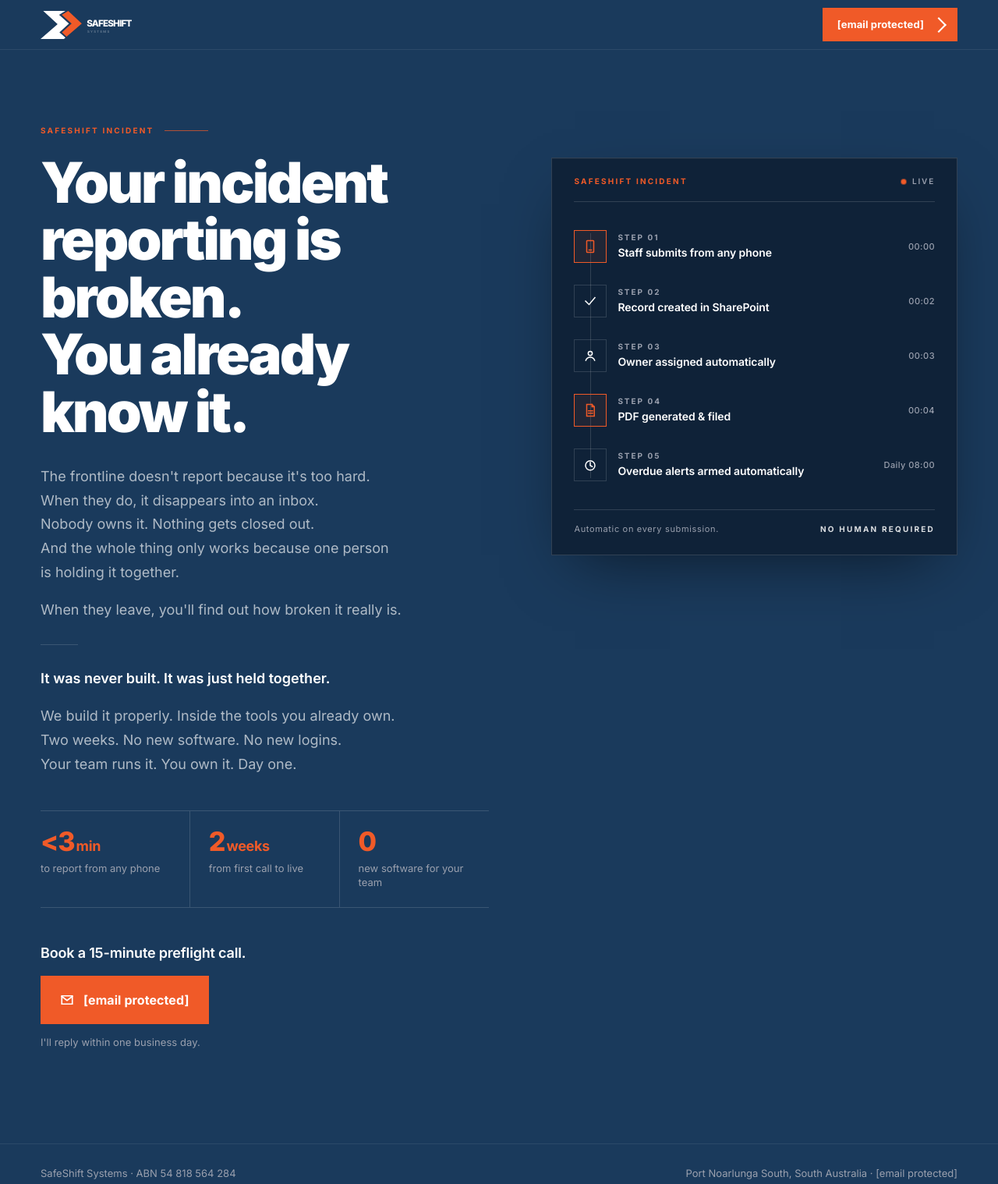
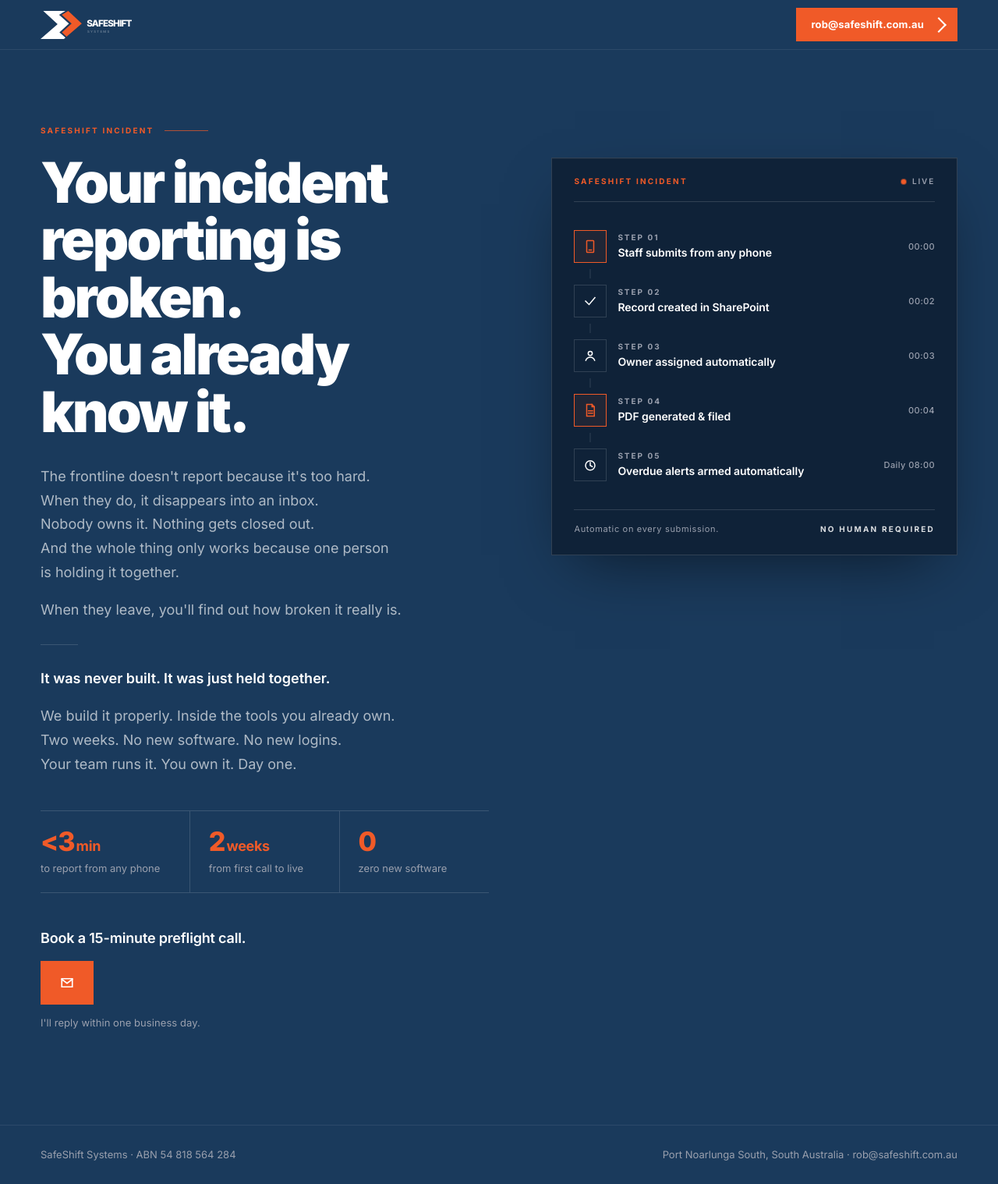
Before and after one commit to SafeShiftRSC/safeshift-landing, a plain HTML site: page index.html in a window 1280 px wide. Shown: the whole page at 78% size. Drawn offline with Linux system fonts and the light colour scheme.

Commit message:
Add files via upload

```diff
--- a/index.html
+++ b/index.html
@@ -317,19 +317,16 @@
     counter-reset:step;
     position:relative;
   }
-  /* connector spine */
-  .steps::before{
+  /* connector spine — segments between steps only, breaks at each icon */
+  .step + .step::before{
     content:"";
     position:absolute;
     left:21px;
-    top:18px;
-    bottom:18px;
+    top:-6px;
+    height:12px;
     width:1px;
-    background:linear-gradient(
-      to bottom,
-      var(--hairline-mid) 0,
-      var(--hairline-mid) 100%
-    );
+    background:var(--hairline-mid);
+    transform:translateX(-0.5px);
   }
   .step{
     display:grid;
@@ -467,8 +464,8 @@
           fill="rgba(255,255,255,0.4)">SYSTEMS</text>
       </svg>
     </a>
-    <a class="cta" href="/cdn-cgi/l/email-protection#abd9c4c9ebd8cacdced8c3c2cddf85c8c4c685cade94d8dec9c1cec8df96f8cacdcef8c3c2cddf8e999bdbd9cecdc7c2ccc3df8e999bc8cac7c7">
-      <span class="__cf_email__" data-cfemail="3a4855587a495b5c5f4952535c4e14595557145b4f">[email&#160;protected]</span><span class="arrow" aria-hidden="true"></span>
+    <a class="cta" href="mailto:rob@safeshift.com.au">
+      rob@safeshift.com.au<span class="arrow" aria-hidden="true"></span>
     </a>
   </div>
 </nav>
@@ -523,19 +520,18 @@
         </div>
         <div class="proof-item" role="listitem">
           <span class="proof-num">0</span>
-          <div class="proof-label">new software for your team</div>
+          <div class="proof-label">zero new software</div>
         </div>
       </div>
 
       <!-- CTA -->
       <div class="cta-block">
         <p class="pitch">Book a 15-minute preflight call.</p>
-        <a class="cta-mail" href="/cdn-cgi/l/email-protection#34465b567447555251475c5d52401a575b591a55410b4741565e5157400967555251675c5d524011060444465152585d535c4011060457555858">
+        <a class="cta-mail" href="mailto:rob@safeshift.com.au">
           <svg viewBox="0 0 24 24" fill="none" stroke="currentColor" stroke-width="2.2" stroke-linecap="square" aria-hidden="true">
             <path d="M3 5h18v14H3z"/>
             <path d="M3 6l9 7 9-7"/>
           </svg>
-          <span class="__cf_email__" data-cfemail="33415c517340525556405b5a55471d505c5e1d5246">[email&#160;protected]</span>
         </a>
         <div class="reply">I'll reply within one business day.</div>
       </div>
@@ -635,9 +631,9 @@
 <footer>
   <div class="container foot">
     <div>SafeShift Systems · ABN 54 818 564 284</div>
-    <div>Port Noarlunga South, South Australia · <a href="/cdn-cgi/l/email-protection#d0a2bfb290a3b1b6b5a3b8b9b6a4feb3bfbdfeb1a5"><span class="__cf_email__" data-cfemail="cfbda0ad8fbcaea9aabca7a6a9bbe1aca0a2e1aeba">[email&#160;protected]</span></a></div>
+    <div>Port Noarlunga South, South Australia · <a href="mailto:rob@safeshift.com.au">rob@safeshift.com.au</a></div>
   </div>
 </footer>
 
-<script data-cfasync="false" src="/cdn-cgi/scripts/5c5dd728/cloudflare-static/email-decode.min.js"></script></body>
+</body>
 </html>
```
